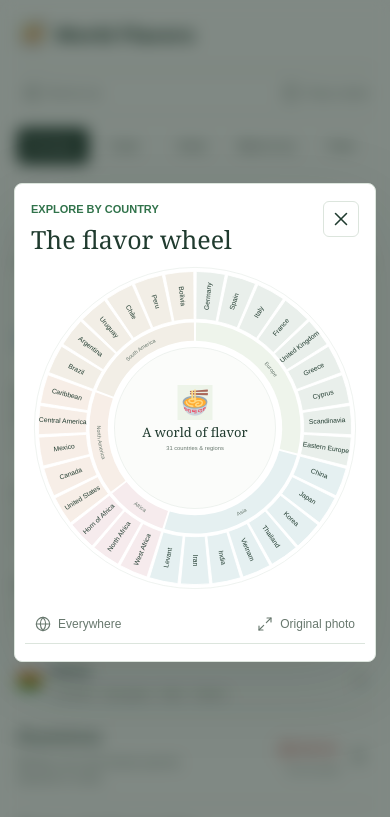
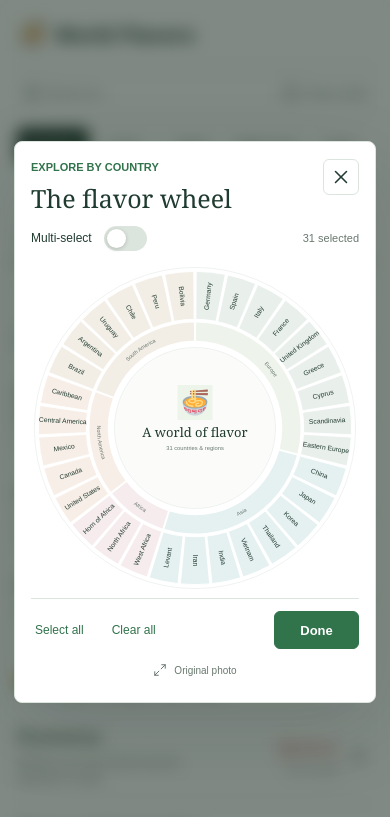
Before and after one commit to talrme/world-flavors, a plain HTML site: page index.html in a window 390 px wide. Both pictures are taken after a click on the button "Flavor wheel". Shown: the top 817 px of the page. Drawn offline with Linux system fonts and the light colour scheme.

Commit message:
Add wheel multi-select mode with explicit select-all and clear-all actions

```diff
--- a/index.html
+++ b/index.html
@@ -1,2 +1,2 @@
 <!doctype html>
-<html lang="en"><head><meta charset="utf-8"><meta name="viewport" content="width=device-width, initial-scale=1, viewport-fit=cover"><title>World Flavors</title><meta name="description" content="93 dishes, 31 countries and regions. Easy home cooking, Instant Pot and slow-cooker recipes, and extraordinary takeout."><meta name="theme-color" content="#fbfcfa"><meta name="apple-mobile-web-app-title" content="World Flavors"><link rel="icon" href="assets/food-32.png" type="image/png"><link rel="apple-touch-icon" href="assets/food-180.png"><link rel="manifest" href="manifest.webmanifest"><link rel="stylesheet" href="shared/styles.css?v=20261022-compact"><link rel="stylesheet" href="shared/wheel.css?v=20261022-compact"></head><body data-theme="original"><div id="app"><p class="load-error">Opening the menu…</p></div><script src="shared/lucide.min.js"></script><script type="module" src="shared/app.js?v=20261022-compact"></script></body></html>
+<html lang="en"><head><meta charset="utf-8"><meta name="viewport" content="width=device-width, initial-scale=1, viewport-fit=cover"><title>World Flavors</title><meta name="description" content="93 dishes, 31 countries and regions. Easy home cooking, Instant Pot and slow-cooker recipes, and extraordinary takeout."><meta name="theme-color" content="#fbfcfa"><meta name="apple-mobile-web-app-title" content="World Flavors"><link rel="icon" href="assets/food-32.png" type="image/png"><link rel="apple-touch-icon" href="assets/food-180.png"><link rel="manifest" href="manifest.webmanifest"><link rel="stylesheet" href="shared/styles.css?v=20261022-wheel-multi"><link rel="stylesheet" href="shared/wheel.css?v=20261022-wheel-multi"></head><body data-theme="original"><div id="app"><p class="load-error">Opening the menu…</p></div><script src="shared/lucide.min.js"></script><script type="module" src="shared/app.js?v=20261022-wheel-multi"></script></body></html>
--- a/shared/app.js
+++ b/shared/app.js
@@ -11,7 +11,7 @@ let prefs={theme:'original',compact:false,motion:true,wheel:true,flavors:true,..
 let journal=saved.journal||{};
 let selectedCountries=new Set(countries);
 let view='all',query='',method='all',sort='country',selected='',pageLimit=24;
-let modalKind='',focusReturn=null,closingTimer=0;
+let modalKind='',focusReturn=null,closingTimer=0,wheelMulti=false;
 const e=s=>String(s??'').replaceAll('&','&amp;').replaceAll('<','&lt;').replaceAll('>','&gt;').replaceAll('"','&quot;').replaceAll("'",'&#39;');
 const icon=(name,size=18)=>`<i data-lucide="${name}" width="${size}" height="${size}" aria-hidden="true"></i>`;
 const $=s=>document.querySelector(s);
@@ -40,7 +40,7 @@ function shell(){
 function wheelMarkup(){return circularWheel(asset('assets/food-icon.png'));}
 function highlight(c){highlightWheel(c,true,selectedCountries);all('[data-wheel-caption]').forEach(el=>{el.textContent=c?displayCountry(c):'Everywhere tastes different.'});}
 function singleCountry(){return selectedCountries.size===1?[...selectedCountries][0]:'';}
-function updateCountrySummary(){const count=selectedCountries.size;$('#country-summary').textContent=count===countries.length?'Everywhere':count===0?'None selected':count===1?displayCountry([...selectedCountries][0]):count+' selected';if(modalKind==='countries'&&!$('#modal').hidden){$('#country-count').textContent=count+' of '+countries.length+' selected';all('[data-country-check]').forEach(input=>input.checked=selectedCountries.has(input.dataset.countryCheck));all('[data-region-check]').forEach(input=>{const items=regions.find(r=>r[1]===input.dataset.regionCheck)[2];const total=items.filter(c=>selectedCountries.has(c)).length;input.checked=total===items.length;input.indeterminate=total>0&&total<items.length;});}}
+function updateCountrySummary(){const count=selectedCountries.size;if($('#wheel-count'))$('#wheel-count').textContent=count+' selected';$('#country-summary').textContent=count===countries.length?'Everywhere':count===0?'None selected':count===1?displayCountry([...selectedCountries][0]):count+' selected';if(modalKind==='countries'&&!$('#modal').hidden){$('#country-count').textContent=count+' of '+countries.length+' selected';all('[data-country-check]').forEach(input=>input.checked=selectedCountries.has(input.dataset.countryCheck));all('[data-region-check]').forEach(input=>{const items=regions.find(r=>r[1]===input.dataset.regionCheck)[2];const total=items.filter(c=>selectedCountries.has(c)).length;input.checked=total===items.length;input.indeterminate=total>0&&total<items.length;});}}
 function setCountries(items){selectedCountries=new Set(items);selected='';pageLimit=24;renderResults();highlight(singleCountry());}
 function countryPicker(){showModal('countries',`${modalHead('Countries & regions')}<div class="country-picker-toolbar"><span id="country-count" role="status"></span><div><button class="text-action" data-action="select-all-countries">Select all</button><button class="text-action" data-action="clear-countries">Clear all</button></div></div><div class="region-groups">${regions.map(([name,id,items])=>`<section class="region-group" aria-label="${e(name)}"><label class="region-check"><input type="checkbox" data-region-check="${id}"><span>${e(name)}</span><small>${items.length}</small></label><div class="country-checks">${[...items].sort((a,b)=>a.localeCompare(b)).map(c=>`<label><input type="checkbox" data-country-check="${e(c)}"><span>${e(displayCountry(c))}</span></label>`).join('')}</div></section>`).join('')}</div><div class="country-picker-footer"><button class="primary" data-action="close">Done</button></div>`);updateCountrySummary();}
 function miniActions(d){const j=journal[d.id]||{};return `<button class="icon-button save-button ${j.saved?'selected':''}" data-save="${d.id}" aria-pressed="${!!j.saved}" aria-label="${j.saved?'Remove from want to try:':'Want to try:'} ${e(d.name)}" title="${j.saved?'Remove from want to try':'Want to try'}">${icon('bookmark',17)}</button>`;}
@@ -73,12 +73,13 @@ function detail(id){const d=dishes.find(x=>x.id===id);if(!d)return;selected=id;h
 function saveNote(){const el=$('#dish-note');if(!el)return;const id=el.dataset.note;journal[id]={...journal[id],notes:el.value};persist();}
 function toggleSaved(id){saveNote();journal[id]={...journal[id],saved:!journal[id]?.saved};persist();renderResults();if(modalKind==='dish'&&!$('#modal').hidden){all(`[data-save="${id}"]`).forEach(b=>{b.title=journal[id].saved?'Remove from want to try':'Want to try';b.setAttribute('aria-pressed',!!journal[id].saved);b.classList.toggle('selected',!!journal[id].saved);if(b.closest('.detail-choices'))b.innerHTML=`${icon('bookmark',17)}${journal[id].saved?'On your try list':'Want to try'}`;else b.setAttribute('aria-label',`${journal[id].saved?'Remove from want to try:':'Want to try:'} ${dishes.find(d=>d.id===id).name}`)});refreshIcons();}}
 function settings(){showModal('settings',`${modalHead('Settings')}<section class="settings-section"><h3>Color mood</h3><div class="theme-choices">${[['original','Original'],['night','Night'],['garden','Garden'],['cherry','Cherry']].map(([id,label])=>`<button data-theme="${id}" aria-pressed="${prefs.theme===id}"><span class="swatch ${id}"></span>${label}</button>`).join('')}</div></section><section class="settings-section">${[['wheel','Show flavor wheel'],['flavors','Show country flavor notes'],['compact','Compact rows'],['motion','Little animations']].map(([id,label])=>`<label class="toggle"><span>${label}</span><input type="checkbox" data-pref="${id}" ${prefs[id]?'checked':''}><i aria-hidden="true"></i></label>`).join('')}</section><details class="advanced"><summary>More</summary><a href="${asset('assets/world-of-flavor.csv')}" download>Download food table (CSV)</a><button data-action="reset-preferences" class="text-action">Reset appearance</button></details><button class="primary" data-action="close">Done</button>`);}
-function showWheel(){saveNote();showModal('wheel',`${modalHead('The flavor wheel','EXPLORE BY COUNTRY')}${wheelMarkup()}<div class="wheel-actions"><button class="text-action" data-action="clear-country">${icon('globe',16)}Everywhere</button><a class="text-action" href="${asset('assets/flavor-wheel.webp')}" target="_blank" rel="noopener">${icon('maximize-2',16)}Original photo</a></div>`);highlight(dishes.find(d=>d.id===selected)?.country||singleCountry());}
+function showWheel(){saveNote();showModal('wheel',`${modalHead('The flavor wheel','EXPLORE BY COUNTRY')}<div class="wheel-controls"><label class="toggle wheel-mode"><span>Multi-select</span><input type="checkbox" role="switch" data-wheel-multi ${wheelMulti?'checked':''}><i aria-hidden="true"></i></label><span id="wheel-count" role="status"></span></div>${wheelMarkup()}<div class="wheel-bulk"><button class="text-action" data-action="select-all-countries">Select all</button><button class="text-action" data-action="clear-countries">Clear all</button><button class="primary" data-action="close">Done</button></div><a class="text-action wheel-original" href="${asset('assets/flavor-wheel.webp')}" target="_blank" rel="noopener">${icon('maximize-2',14)}Original photo</a>`);updateCountrySummary();highlight(dishes.find(d=>d.id===selected)?.country||singleCountry());}
 function countryFlavors(c){showModal('flavors',`${modalHead(displayCountry(c),'FLAVOR NOTES')}<p class="flavor-note-list">${e((flavors[c]||[]).join(' · '))}</p><p class="flavor-source">Herbs, spices and blends inspired by your original flavor wheel. A starting point, not a complete picture of the cuisine.</p><button class="primary" data-country-choice="${e(c)}">Explore dishes ${icon('arrow-right',17)}</button>`);}
 function share(){const url=window.location.href.split('#')[0];showModal('share',`${modalHead('Save / Share')}<section class="install-section"><img src="${asset('assets/food-icon.png')}" alt="" width="62" height="62"><div><h3>Save as an app</h3><p>Add World Flavors to your home screen.</p></div></section><div class="install-steps"><div><strong>iPhone / iPad</strong><p>Open in Safari, tap Share, then Add to Home Screen.</p></div><div><strong>Android</strong><p>In Chrome, open the menu and choose Add to Home screen or Install app.</p></div></div><hr><h3>Share World Flavors</h3><div class="share-row"><input id="share-link" readonly aria-label="Website link" value="${e(url)}"><button class="primary" data-action="copy">${icon('copy',17)}Copy link</button></div><p class="copy-feedback" role="status"></p>`);}
 let toastTimer;function toast(msg){$('#toast').textContent=msg;$('#toast').hidden=false;clearTimeout(toastTimer);toastTimer=setTimeout(()=>$('#toast').hidden=true,2400);}
 let sources={};
 async function init(){try{sources=await(await fetch(asset('shared/sources.json'),{cache:'no-cache'})).json();shell();bind();}catch(err){$('#app').innerHTML='<p class="load-error">The menu could not load. Please refresh the page.</p>';console.error(err)}}
+function chooseWheelCountry(c){if(wheelMulti&&modalKind==='wheel'&&!$('#modal').hidden){const next=new Set(selectedCountries);if(next.has(c))next.delete(c);else next.add(c);setCountries(next);highlight(c);}else pickCountry(c);}
 function pickCountry(c){selectedCountries=new Set(c?[c]:countries);selected='';pageLimit=24;renderResults();if(!$('#modal').hidden)closeModal();}
 function resetFilters(){selectedCountries=new Set(countries);selected='';query='';method='all';view='all';pageLimit=24;$('#search').value='';$('#method').value='all';renderResults();}
 function bind(){
@@ -86,7 +87,7 @@ function bind(){
  $('#method').addEventListener('change',ev=>{method=ev.target.value;pageLimit=24;renderResults()});
  $('#sort').addEventListener('change',ev=>{sort=ev.target.value;renderResults()});
  document.addEventListener('input',ev=>{if(ev.target.matches('[data-note]'))saveNote()});
- document.addEventListener('change',ev=>{if(ev.target.matches('[data-country-check]')){const c=ev.target.dataset.countryCheck;const next=new Set(selectedCountries);if(ev.target.checked)next.add(c);else next.delete(c);setCountries(next);return;}if(ev.target.matches('[data-region-check]')){const items=regions.find(r=>r[1]===ev.target.dataset.regionCheck)[2];const next=new Set(selectedCountries);items.forEach(c=>ev.target.checked?next.add(c):next.delete(c));setCountries(next);return;}if(ev.target.matches('[data-pref]')){prefs[ev.target.dataset.pref]=ev.target.checked;applyPrefs();persist();}});
+ document.addEventListener('change',ev=>{if(ev.target.matches('[data-wheel-multi]')){wheelMulti=ev.target.checked;return;}if(ev.target.matches('[data-country-check]')){const c=ev.target.dataset.countryCheck;const next=new Set(selectedCountries);if(ev.target.checked)next.add(c);else next.delete(c);setCountries(next);return;}if(ev.target.matches('[data-region-check]')){const items=regions.find(r=>r[1]===ev.target.dataset.regionCheck)[2];const next=new Set(selectedCountries);items.forEach(c=>ev.target.checked?next.add(c):next.delete(c));setCountries(next);return;}if(ev.target.matches('[data-pref]')){prefs[ev.target.dataset.pref]=ev.target.checked;applyPrefs();persist();}});
  document.addEventListener('pointerover',ev=>{if(ev.pointerType==='touch')return;const el=ev.target.closest('[data-hover],[data-dial-country]');if(el)highlight(el.dataset.hover||el.dataset.dialCountry)});
  document.addEventListener('focusin',ev=>{if(ev.target.matches('[data-wheel-country]'))highlight(ev.target.dataset.wheelCountry)});
  document.addEventListener('pointerout',ev=>{if(ev.target.closest('.flavor-orbit')&&!ev.relatedTarget?.closest('.flavor-orbit'))highlight(dishes.find(d=>d.id===selected)?.country||singleCountry())});
@@ -99,7 +100,7 @@ function bind(){
   if(target.dataset.theme){prefs.theme=target.dataset.theme;applyPrefs();persist();all('[data-theme]').forEach(b=>b.setAttribute('aria-pressed',b.dataset.theme===prefs.theme));return}
   if(target.dataset.flavorCountry){countryFlavors(target.dataset.flavorCountry);return}
   if(target.dataset.countryChoice){pickCountry(target.dataset.countryChoice);return}
-  if(target.dataset.wheelCountry){pickCountry(target.dataset.wheelCountry);return}
+  if(target.dataset.wheelCountry){chooseWheelCountry(target.dataset.wheelCountry);return}
   const action=target.dataset.action;
   if(action==='countries')countryPicker();if(action==='settings')settings();if(action==='share')share();if(action==='close')closeModal();if(action==='wheel')showWheel();
   if(action==='random'){const items=resultList();if(items.length)detail(items[Math.floor(Math.random()*items.length)].id);else toast('No matching dishes. Try another filter.');}
@@ -108,7 +109,7 @@ function bind(){
   if(action==='reset-preferences'){prefs={theme:'original',compact:false,motion:true,wheel:true,flavors:true};applyPrefs();persist();settings();}
   if(action==='copy'){try{if(!navigator.clipboard)throw new Error('Clipboard unavailable');await navigator.clipboard.writeText($('#share-link').value);$('.copy-feedback').textContent='Link copied!';}catch{$('#share-link').select();$('.copy-feedback').textContent='Select and copy the link above.';}}
  });
- document.addEventListener('keydown',ev=>{if(ev.key==='Escape')closeModal();if((ev.key==='Enter'||ev.key===' ')&&ev.target.matches('[data-wheel-country]')){ev.preventDefault();pickCountry(ev.target.dataset.wheelCountry)}if(ev.key==='Tab'&&!$('#modal').hidden){const focusable=[...$('#modal').querySelectorAll('button,a,input,textarea,select,summary')].filter(el=>!el.disabled&&el.getClientRects().length);if(!focusable.length)return;const first=focusable[0],last=focusable.at(-1);if(ev.shiftKey&&document.activeElement===first){ev.preventDefault();last.focus()}else if(!ev.shiftKey&&document.activeElement===last){ev.preventDefault();first.focus()}}});
+ document.addEventListener('keydown',ev=>{if(ev.key==='Escape')closeModal();if((ev.key==='Enter'||ev.key===' ')&&ev.target.matches('[data-wheel-country]')){ev.preventDefault();chooseWheelCountry(ev.target.dataset.wheelCountry)}if(ev.key==='Tab'&&!$('#modal').hidden){const focusable=[...$('#modal').querySelectorAll('button,a,input,textarea,select,summary')].filter(el=>!el.disabled&&el.getClientRects().length);if(!focusable.length)return;const first=focusable[0],last=focusable.at(-1);if(ev.shiftKey&&document.activeElement===first){ev.preventDefault();last.focus()}else if(!ev.shiftKey&&document.activeElement===last){ev.preventDefault();first.focus()}}});
  window.addEventListener('storage',ev=>{if(ev.key===storage){const next=read();journal=next.journal||journal;prefs={...prefs,...next.prefs};applyPrefs();renderResults();}});
 }
 init();
--- a/shared/wheel.css
+++ b/shared/wheel.css
@@ -23,6 +23,14 @@
 .dial-pointer{fill:var(--accent);opacity:0;transition:opacity .2s}
 .wheel-selection{text-align:center;font-size:20px;min-height:48px;display:grid;place-items:center;margin:9px 0 5px}
 .wheel-heading{margin-bottom:20px}.wheel-aside{top:24px}.wheel-actions{margin-top:7px}
+.wheel-controls{display:flex;align-items:center;justify-content:space-between;gap:16px;margin:8px 0 2px}
+.wheel-mode{border:0;padding:4px 0;gap:12px;font-size:12px;min-height:36px}
+#wheel-count{font-size:11px;color:var(--muted)}
+.wheel-bulk{display:flex;align-items:center;gap:20px;border-top:1px solid var(--line);padding-top:12px}
+.wheel-bulk .text-action{color:var(--accent)}
+.wheel-bulk .primary{margin-left:auto;min-width:85px;min-height:38px;padding:7px 16px}
+.wheel-original{display:flex;margin:6px auto 0;font-size:10px;min-height:28px}
+.modal-layer[data-kind=wheel] .wheel-controls,.modal-layer[data-kind=wheel] .wheel-bulk{margin-left:6px;margin-right:6px}
 .modal-layer[data-kind=wheel] .modal-card{width:min(710px,100%)}
 .modal-layer[data-kind=wheel] .flavor-orbit{max-width:560px;margin:0 auto}
 .modal-layer[data-kind=wheel] .modal-header{margin-bottom:4px}
```
Also changed, not shown: tools/check.mjs (+10 -0 lines), 2 other files.
